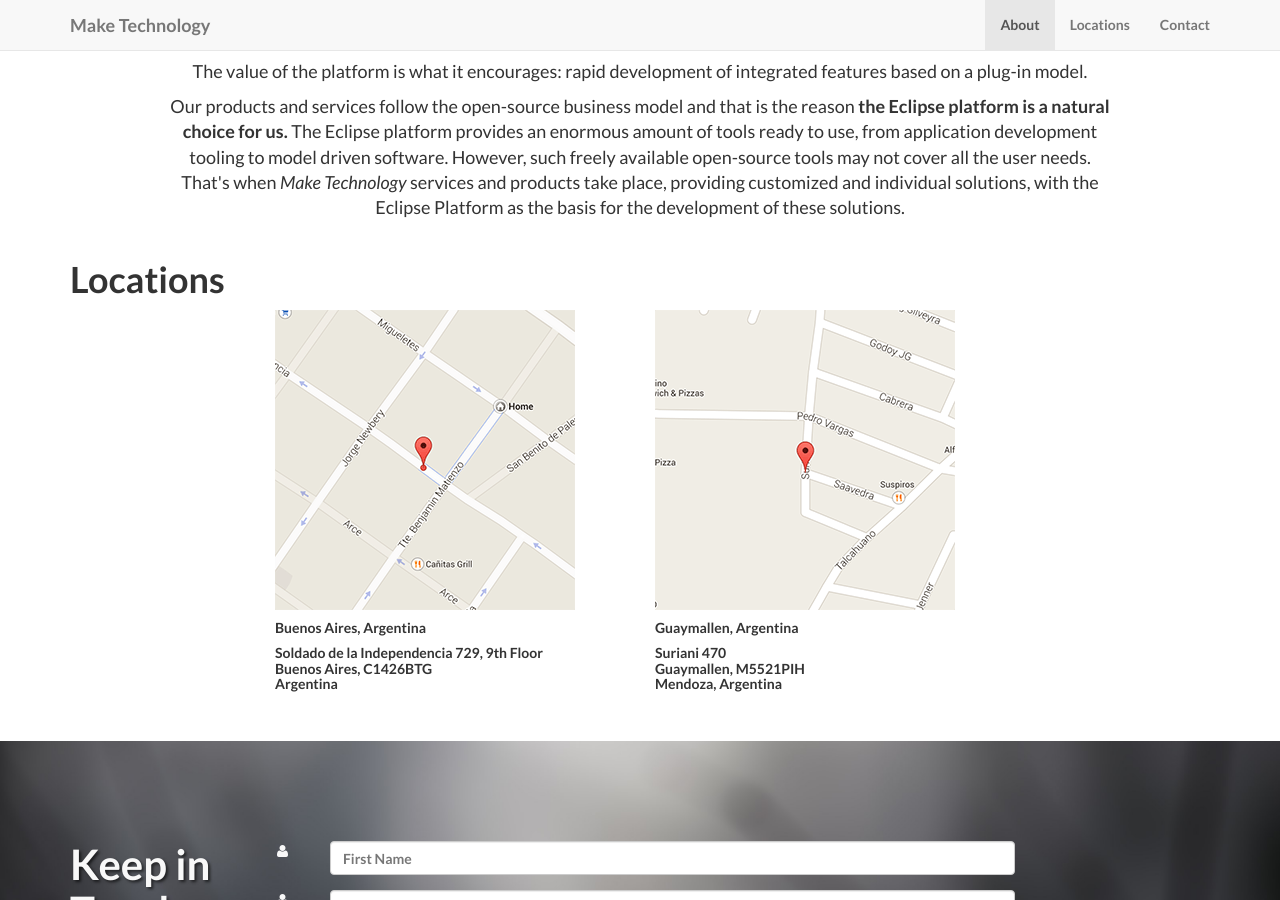
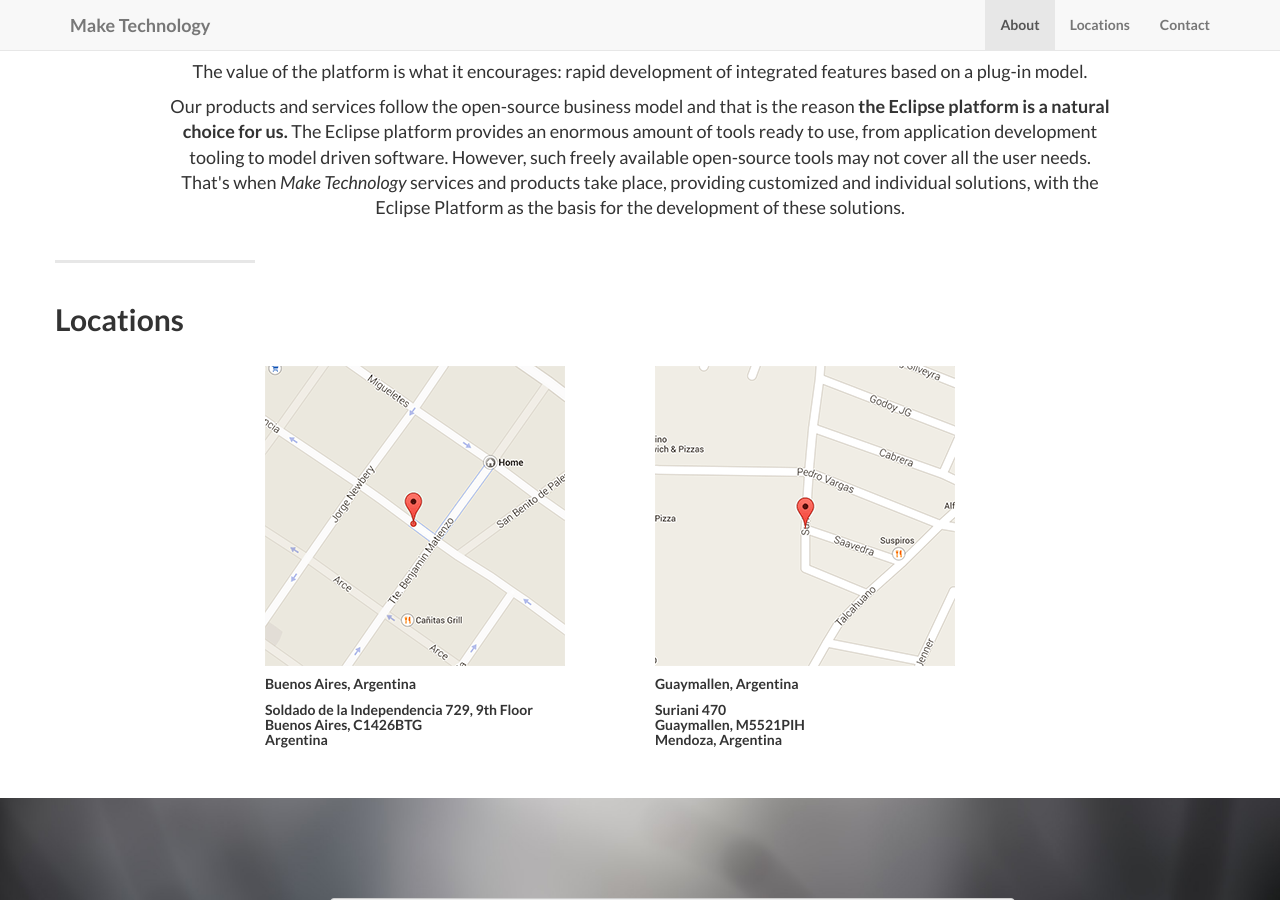
Before and after one commit to wemaketechnology/wemaketechnology.github.io, a Jekyll site: the page built from index.html, in a window 1280 px wide and 900 px high, scrolled down 1447 px. Built offline with Jekyll 4.4.1, drawn with Linux system fonts in a browser that asks for light colours.

Commit message:
Fixing content on locations

```diff
--- a/_includes/locations.html
+++ b/_includes/locations.html
@@ -1,13 +1,9 @@
 <section id="locations">
-	<div class="row">
-		<div class="container">
-			<div class="clearfix">
-				<div class="sixteen columns title-wrapper">
-					<h1 class="title">
-						Locations
-					</h1>
-				</div>
-			</div>
+	<div class="container">
+		<div class="row">
+			<hr class="section-heading-spacer">
+			<div class="clearfix"></div>
+			<h2 class="section-heading">Locations</h2>
 			<div class="col-md-4 col-lg-offset-2">
 			<div class="team_member_box animated" style="opacity: 1;">
 				<div class="team_image s-mhi" data-asset-type="flat-circle-160-free" data-component="image" data-name="components.image1" data-use-url="true"><div class="content content2" style="visibility: visible; opacity: 1; ">
```
